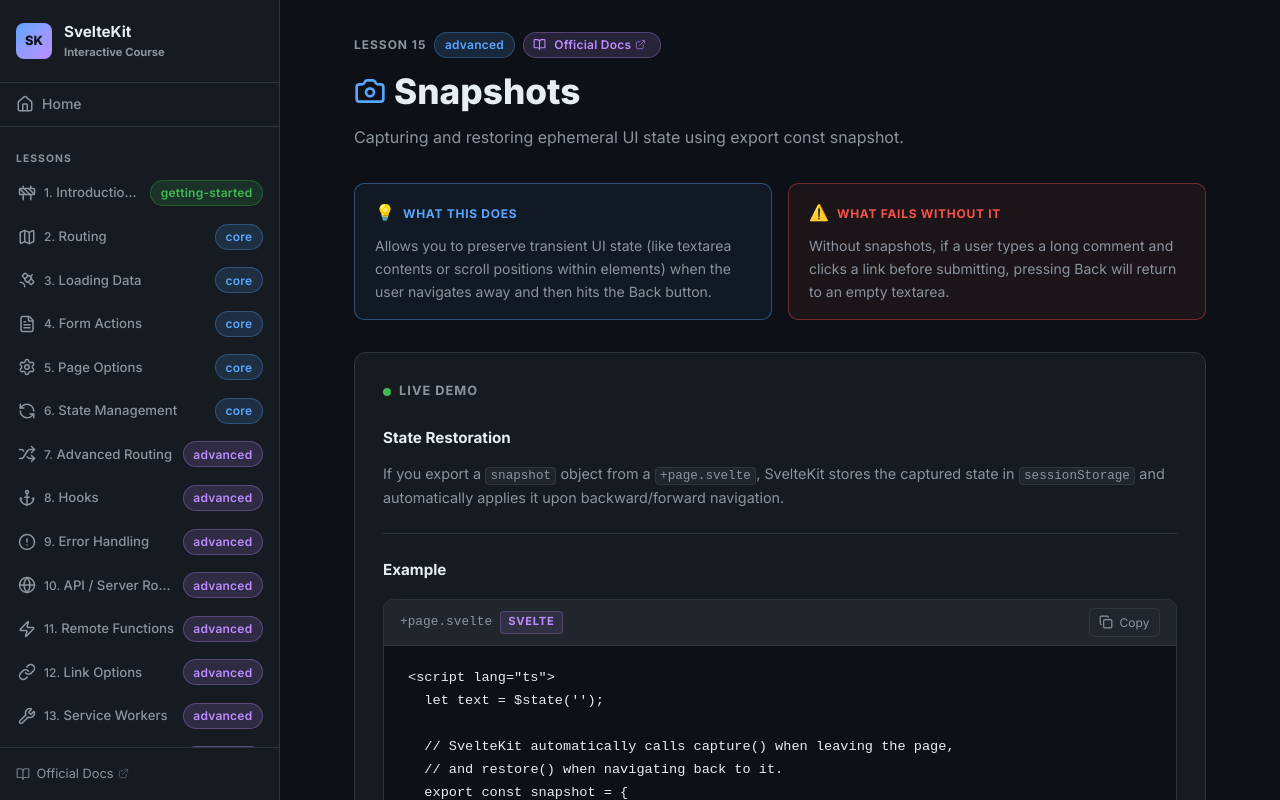
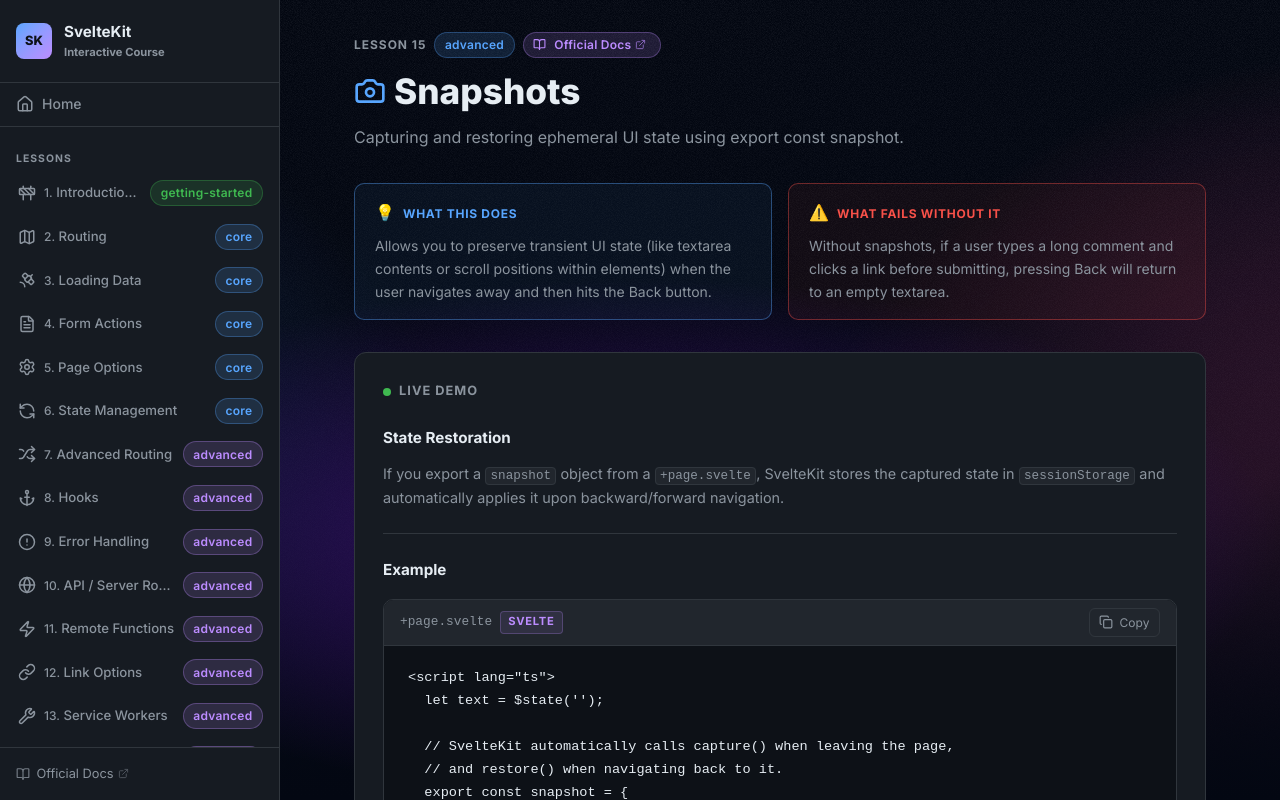
Before and after one commit to Twarimitswe-Aaron/Svelte, a SvelteKit app: page /lessons/15-snapshots in a window 1280 px wide. Built offline with nearby package versions, Linux system fonts and the light colour scheme.

Commit message:
[ref]: add HeroBackground component and integrate into snapshots lesson page

```diff
--- /dev/null
+++ b/src/lib/components/HeroBackground.svelte
@@ -0,0 +1,83 @@
+<script lang="ts">
+	interface Props {
+		height?: string;
+	}
+
+	let { height = '800px' }: Props = $props();
+</script>
+
+<div class="hero-bg" style="--bg-height: {height}">
+	<div class="gradient-overlay"></div>
+	<div class="radial-pink"></div>
+	<div class="radial-blue"></div>
+	<div class="radial-purple"></div>
+	<div class="noise-overlay"></div>
+</div>
+
+<style>
+	.hero-bg {
+		position: fixed;
+		top: 0;
+		left: 0;
+		right: 0;
+		height: var(--bg-height);
+		z-index: -1;
+		overflow: hidden;
+		pointer-events: none;
+		background-color: #030712; /* Fallback dark color */
+	}
+
+	.gradient-overlay {
+		position: absolute;
+		inset: 0;
+		background: linear-gradient(180deg, rgba(3, 7, 18, 0) 0%, rgb(3, 7, 18) 100%);
+		opacity: 1;
+		z-index: 1;
+	}
+
+	.radial-pink {
+		position: absolute;
+		width: 994px;
+		height: 800px;
+		top: 80px;
+		right: -480px;
+		background: radial-gradient(50% 50%, rgb(236, 72, 153) 0%, rgba(236, 72, 153, 0) 100%);
+		opacity: 0.4;
+		transform: rotate(-30deg);
+		overflow: hidden;
+	}
+
+	.radial-blue {
+		position: absolute;
+		width: 994px;
+		height: 800px;
+		top: 80px;
+		left: -480px;
+		background: radial-gradient(50% 50%, rgb(59, 130, 246) 0%, rgba(59, 130, 246, 0) 100%);
+		opacity: 0.4;
+		transform: rotate(30deg);
+		overflow: hidden;
+	}
+
+	.radial-purple {
+		position: absolute;
+		height: 522px;
+		bottom: 0;
+		left: 0;
+		right: 0;
+		background: radial-gradient(50% 50%, rgb(140, 22, 250) 0%, rgba(140, 22, 250, 0) 100%);
+		opacity: 0.36;
+		overflow: hidden;
+		z-index: 1;
+	}
+
+	.noise-overlay {
+		position: absolute;
+		inset: 0;
+		opacity: 0.1;
+		background-image: url("/bg.avif");
+		background-repeat: repeat;
+		background-position: left top;
+		background-size: 128px;
+	}
+</style>
--- a/src/routes/lessons/15-snapshots/+page.svelte
+++ b/src/routes/lessons/15-snapshots/+page.svelte
@@ -1,6 +1,7 @@
 <script lang="ts">
 	import LessonLayout from '$lib/components/LessonLayout.svelte';
 	import CodeBlock from '$lib/components/CodeBlock.svelte';
+	import HeroBackground from '$lib/components/HeroBackground.svelte';
 	import { lessons, getAdjacentLessons } from '$lib/lessons.js';
 
 	const lesson = lessons[14];
@@ -24,6 +25,8 @@
 	<title>Lesson 15 — Snapshots</title>
 </svelte:head>
 
+<HeroBackground />
+
 <LessonLayout
 	{lesson} {prev} {next}
 	whatItDoes="Allows you to preserve transient UI state (like textarea contents or scroll positions within elements) when the user navigates away and then hits the Back button."
```
Also changed, not shown: static/bg.avif (added).
